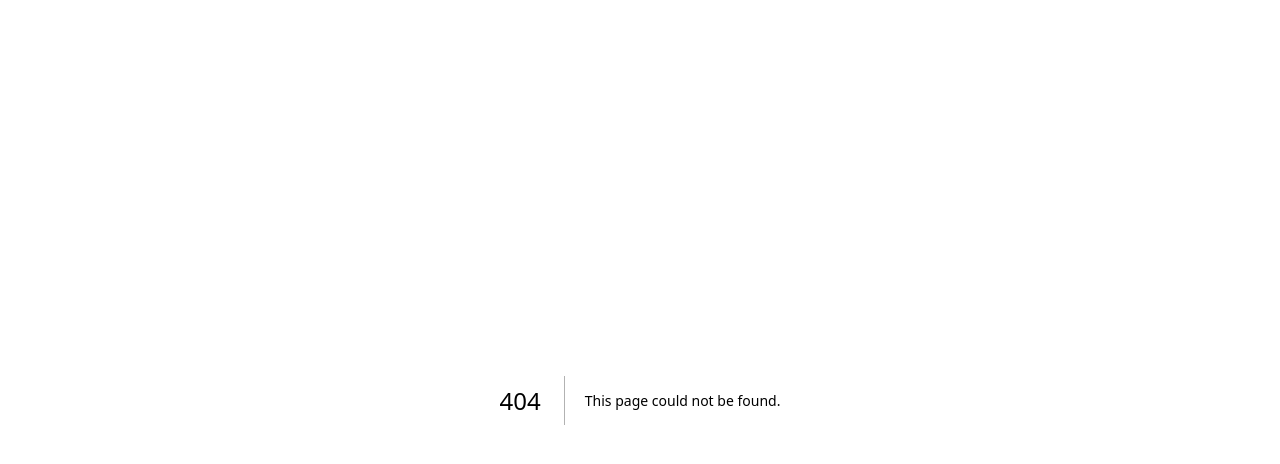
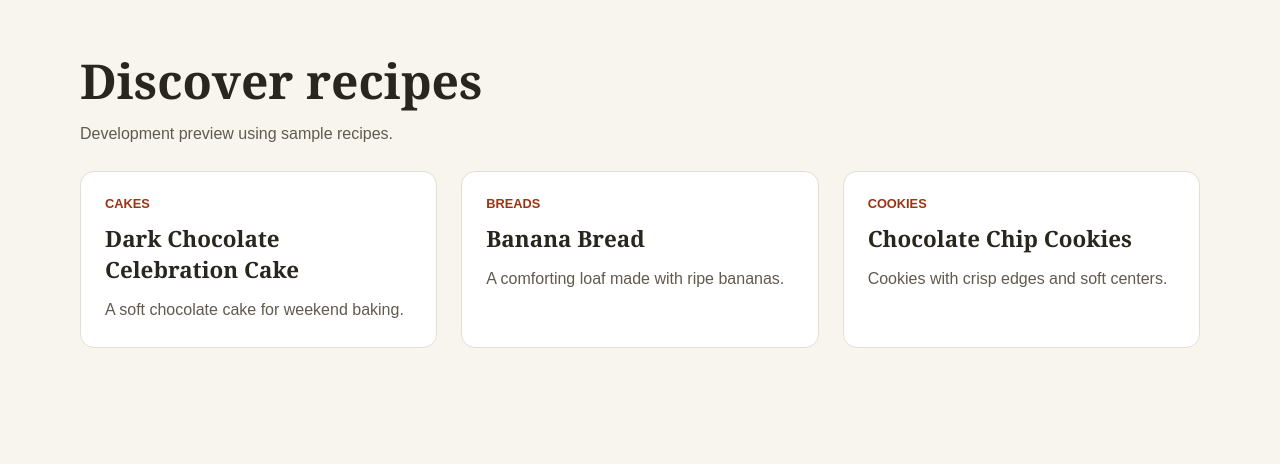
Before and after one commit to NimraMittal/Trove, a Next.js app in the folder frontend/: page /recipes in a window 1280 px wide. Before the commit this address had no page. Shown: the top 464 px of the page. Built offline with nearby package versions, Linux system fonts and the light colour scheme.

Commit message:
feat(recipes): render typed recipe previews

```diff
--- /dev/null
+++ b/frontend/src/app/recipes/page.tsx
@@ -0,0 +1,6 @@
+import { sampleRecipes } from "@/features/recipes/data/sample-recipes";
+import DiscoverRecipesPage from "@/features/recipes/pages/DiscoverRecipesPage";
+
+export default function RecipesPage() {
+  return <DiscoverRecipesPage recipes={sampleRecipes} />;
+}
--- /dev/null
+++ b/frontend/src/features/recipes/components/RecipeCard.tsx
@@ -0,0 +1,18 @@
+import type { RecipeSummary } from "../types/recipe.types";
+import styles from "../recipes.module.css";
+
+type RecipeCardProps = {
+  recipe: RecipeSummary;
+};
+
+export default function RecipeCard({ recipe }: RecipeCardProps) {
+  return (
+    <article className={styles.card}>
+      <p className={styles.category}>{recipe.category}</p>
+
+      <h2 className={styles.cardTitle}>{recipe.title}</h2>
+
+      <p className={styles.description}>{recipe.description}</p>
+    </article>
+  );
+}
--- /dev/null
+++ b/frontend/src/features/recipes/data/sample-recipes.ts
@@ -0,0 +1,22 @@
+import type { RecipeSummary } from "../types/recipe.types";
+
+export const sampleRecipes: RecipeSummary[] = [
+  {
+    id: "sample-1",
+    title: "Dark Chocolate Celebration Cake",
+    description: "A soft chocolate cake for weekend baking.",
+    category: "Cakes",
+  },
+  {
+    id: "sample-2",
+    title: "Banana Bread",
+    description: "A comforting loaf made with ripe bananas.",
+    category: "Breads",
+  },
+  {
+    id: "sample-3",
+    title: "Chocolate Chip Cookies",
+    description: "Cookies with crisp edges and soft centers.",
+    category: "Cookies",
+  },
+];
--- /dev/null
+++ b/frontend/src/features/recipes/pages/DiscoverRecipesPage.tsx
@@ -0,0 +1,31 @@
+import RecipeCard from "../components/RecipeCard";
+import type { RecipeSummary } from "../types/recipe.types";
+import styles from "../recipes.module.css";
+
+type DiscoverRecipesPageProps = {
+  recipes: RecipeSummary[];
+};
+
+export default function DiscoverRecipesPage({
+  recipes,
+}: DiscoverRecipesPageProps) {
+  return (
+    <main className={styles.page}>
+      <h1 className={styles.heading}>Discover recipes</h1>
+
+      <p className={styles.notice}>
+        Development preview using sample recipes.
+      </p>
+
+      {recipes.length === 0 ? (
+        <p>No recipes to display.</p>
+      ) : (
+        <section className={styles.grid} aria-label="Recipes">
+          {recipes.map((recipe) => (
+            <RecipeCard key={recipe.id} recipe={recipe} />
+          ))}
+        </section>
+      )}
+    </main>
+  );
+}
--- /dev/null
+++ b/frontend/src/features/recipes/recipes.module.css
@@ -0,0 +1,57 @@
+.page {
+  min-height: 100vh;
+  padding: 48px max(4vw, calc((100vw - 1120px) / 2));
+  background: #f8f5ef;
+  color: #29251f;
+}
+
+.heading {
+  margin: 0 0 12px;
+  font-family: Georgia, serif;
+  font-size: clamp(2rem, 4vw, 3rem);
+}
+
+.notice {
+  margin: 0 0 28px;
+  color: #62594f;
+}
+
+.grid {
+  display: grid;
+  grid-template-columns: 1fr;
+  gap: 24px;
+}
+
+.card {
+  min-width: 0;
+  padding: 24px;
+  border: 1px solid #e4ddd2;
+  border-radius: 14px;
+  background: #ffffff;
+}
+
+.category {
+  margin: 0 0 12px;
+  color: #9a3412;
+  font-size: 0.8rem;
+  font-weight: 700;
+  text-transform: uppercase;
+}
+
+.cardTitle {
+  margin: 0 0 12px;
+  font-family: Georgia, serif;
+  font-size: 1.4rem;
+}
+
+.description {
+  margin: 0;
+  color: #62594f;
+  line-height: 1.6;
+}
+
+@media (min-width: 800px) {
+  .grid {
+    grid-template-columns: repeat(3, minmax(0, 1fr));
+  }
+}
--- /dev/null
+++ b/frontend/src/features/recipes/types/recipe.types.ts
@@ -0,0 +1,6 @@
+export type RecipeSummary = {
+  id: string;
+  title: string;
+  description: string;
+  category: string;
+};
```
Also changed, not shown: frontend/src/app/page.tsx (+3 -67 lines).
